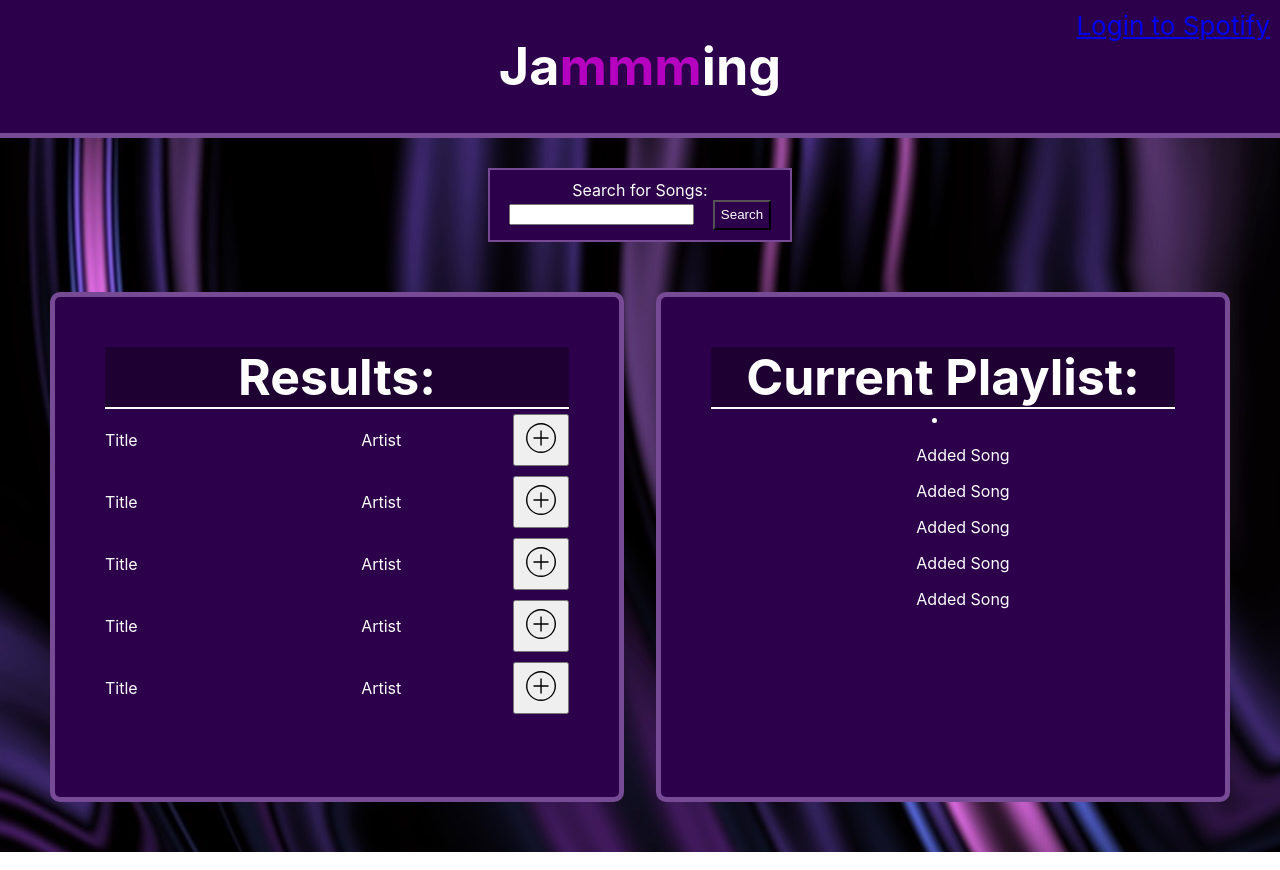
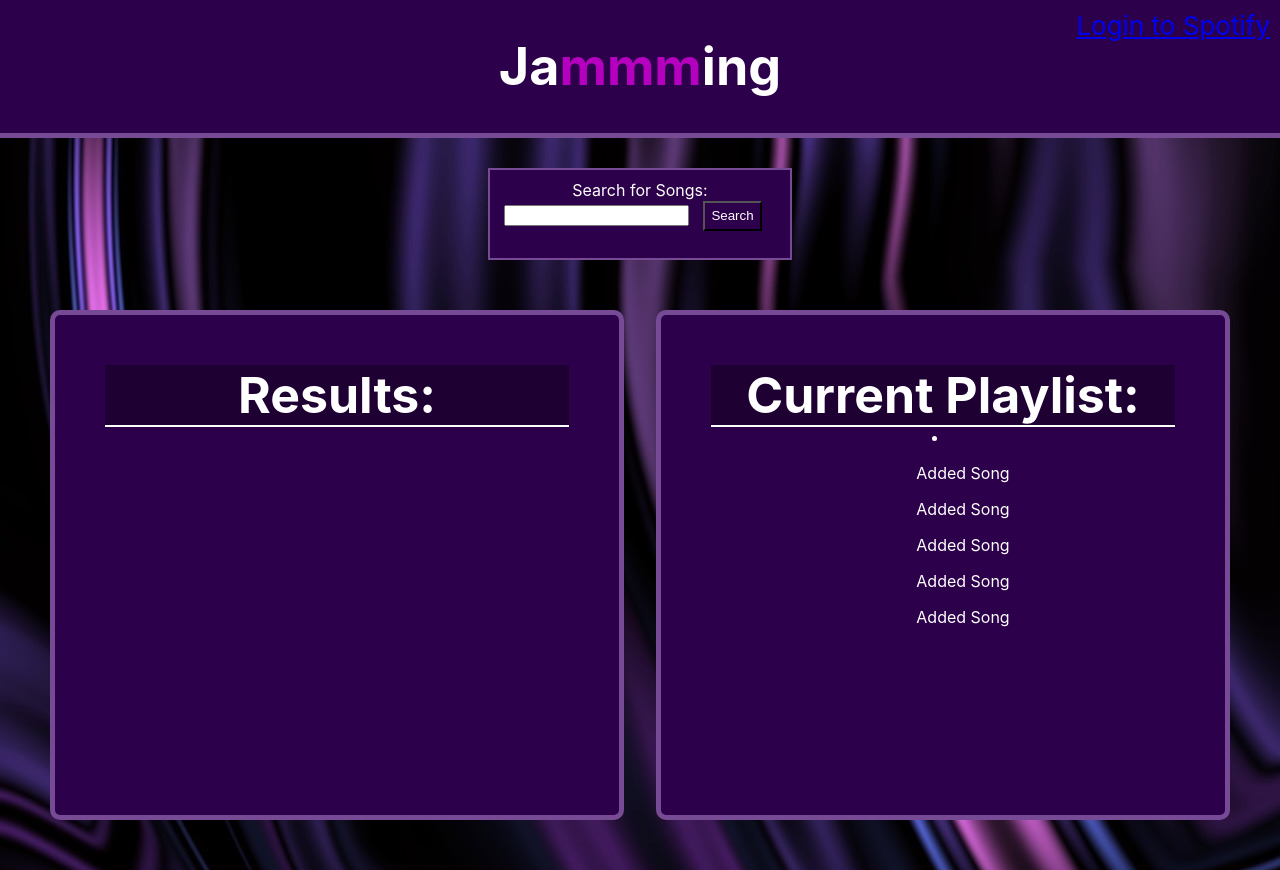
Before and after one commit to KelbonHD/JammmingProject, a React (Create React App) app: page / in a window 1280 px wide. Built offline with nearby package versions, Linux system fonts and the light colour scheme.

Commit message:
GET request for tracks working
Got the GET request working, and displaying, although incorrectly, the tracks onto the website.

```diff
--- a/package.json
+++ b/package.json
@@ -7,6 +7,8 @@
     "@testing-library/jest-dom": "^5.16.5",
     "@testing-library/react": "^13.4.0",
     "@testing-library/user-event": "^13.5.0",
+    "axios": "^1.4.0",
+    "curl": "^0.1.4",
     "jquery": "^3.7.0",
     "react": "^18.2.0",
     "react-dom": "^18.2.0",
--- a/src/App.js
+++ b/src/App.js
@@ -1,5 +1,6 @@
 import './App.css';
 import { useEffect, useState } from 'react';
+import axios from 'axios';
 import SearchBar from './components/SearchBar';
 import Playlist from './components/Playlist';
 import SearchResults from './components/SearchResults';
@@ -30,9 +31,12 @@ function App() {
 const logout = () => {
   setToken('')
   window.localStorage.removeItem('token')
+};
+
+const [tracks, setTracks] = useState([])
+const searchObtainer = (data) => {
+  setTracks(data)
 }
-
-
 
   return (
     <div className="App">
@@ -47,11 +51,11 @@ const logout = () => {
       </header>
       <main>
           <div className="searchbar" id="searchbar">
-            <SearchBar/>
+            <SearchBar token={token} searchObtainer={searchObtainer}/>
           </div>
           <div className="sections">
           <section className="section search-results" id="search-results">
-            <SearchResults/>
+            <SearchResults tracks={tracks}/>
           </section>
           <span className="mid"></span>
           <section className="section playlist" id="playlist">
--- a/src/components/SearchBar.js
+++ b/src/components/SearchBar.js
@@ -1,14 +1,45 @@
 import React from "react";
-import "./SearchBar.css"
+import "./SearchBar.css";
+import { useState } from "react";
+import axios from "axios";
+import add from "../resources/addButtonImg.svg"
 
-function SearchBar() {
+function SearchBar(props) {
+    const [searchKey, setSearchKey] = useState("")
+    const [tracks, setTracks] = useState([])
+
+    const searchTracks = async(event) => {
+        event.preventDefault()
+        const {data} = await axios.get("https://api.spotify.com/v1/search", {
+          headers: {
+            Authorization: `Bearer ${props.token}`
+          },
+          params: {
+            q: searchKey,
+            type: "track"
+          }
+        })
+        setTracks(data.tracks.items)
+      }
+
+      const renderTracks = () => {
+        return tracks.map(track => (
+            <div className="track" key={track.id}>
+                <p className="title">{track.name}</p><br/>
+                <p className="artist">{track.artist}</p>
+                <button type="button"><img src={add} alt="add" class="move-button" /></button>
+            </div>
+        ))
+    }
     return (
-        <form id="search-bar">
+        <form id="search-bar" onSubmit={searchTracks}>
             <label for="search">Search for Songs: </label><br/>
             <div class="searcharea">
-            <input type="text" id="search" name="search"></input>
-            <input type="submit" value="Search" id="searchbutton"></input>
+            <input type="text" id="search" name="search" onChange={key => setSearchKey(key.target.value)}></input>
+            <input type="submit" value="Search" id="searchbutton" onClick={() => props.searchObtainer(tracks)}></input>
+            <p>{tracks.name}</p>
             </div>
+            <p>{renderTracks()}</p>
         </form>
     )
 }
--- a/src/components/SearchResults.js
+++ b/src/components/SearchResults.js
@@ -1,12 +1,23 @@
 import React from "react";
 import "./SearchResults.css";
 import Tracklist from "./Tracklist";
+import SearchBar from "./SearchBar";
+import add from "../resources/addButtonImg.svg"
 
-function SearchResults() {
+function SearchResults(props) {
+    const renderTracks = () => {
+        return props.tracks.map(track => {
+            <div className="track" key={track.id}>
+                <p className="title">{track.name}</p><br/>
+                <p className="artist">{track.artist}</p>
+                <button type="button"><img src={add} alt="add" class="move-button" /></button>
+            </div>
+        })
+    }
     return (
         <div className="search-results">
             <h2>Results:</h2>
-            <Tracklist/>
+            {renderTracks()}
         </div>
     )
 }
--- a/src/components/Track.js
+++ b/src/components/Track.js
@@ -4,6 +4,7 @@ import add from '../resources/addButtonImg.svg';
 
 function Track(){
     return (
+
         <div className="track">
             <p className="title">Title</p><br/>
             <p className="artist">Artist</p>
```
Also changed, not shown: 1 other file (tests, documents, lock files or other folders).
